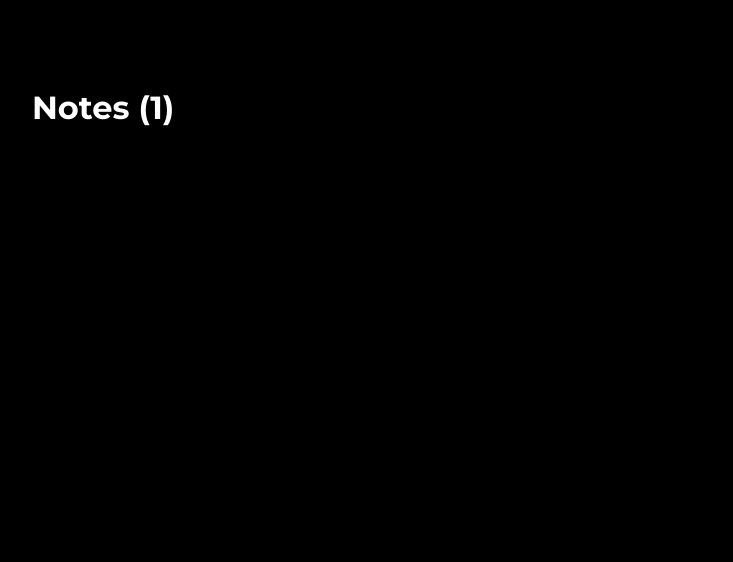
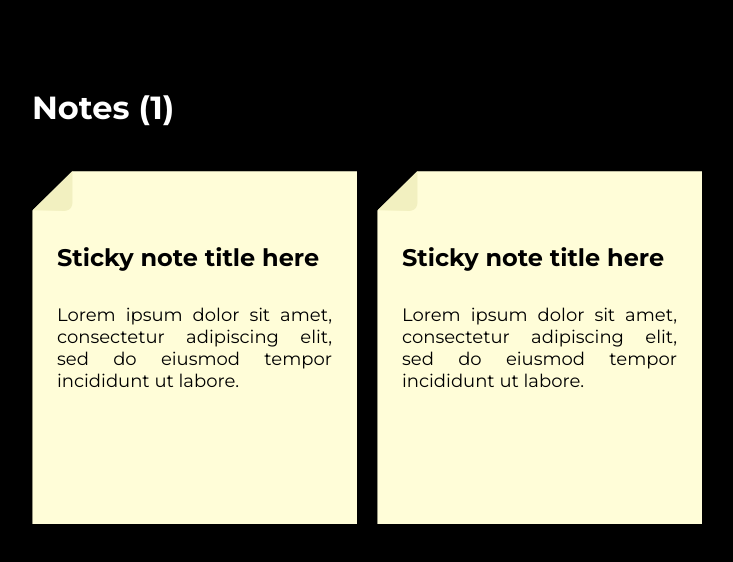
Before and after one commit to Pedromigacz/frontend_developer_exercise, a React (Create React App) app: page / in a window 1280 px wide. Shown: the top 562 px of the page, without its empty margins (8-741 px from the left). Built offline with nearby package versions, Linux system fonts and the light colour scheme.

Commit message:
populate main with mockUp postits

```diff
--- a/src/components/Main.jsx
+++ b/src/components/Main.jsx
@@ -1,10 +1,15 @@
 import React from "react";
 import styles from "../styles/Main.module.css";
+import { PostIt } from "./";
 
 const Main = () => {
   return (
     <main className={styles.main}>
       <h1 className={styles.title}>{"Notes (1)"}</h1>
+      <ul className={styles.postItContainer}>
+        <PostIt />
+        <PostIt />
+      </ul>
     </main>
   );
 };
--- a/src/index.css
+++ b/src/index.css
@@ -12,6 +12,8 @@
 
 body {
   margin: 0;
+  width: 100%;
+  min-height: 100vh;
 }
 
 ul,
--- a/src/styles/Main.module.css
+++ b/src/styles/Main.module.css
@@ -7,5 +7,13 @@
   font-size: 2rem;
   color: #fff;
   display: inline-block;
-  margin: 5.5rem 0 3.25rem 2.5rem;
+  margin: 5.5rem 0 1.5rem 2.5rem;
 }
+
+.postItContainer {
+  display: flex;
+  flex-wrap: wrap;
+  width: calc(100% - 2.5rem);
+  margin-left: 2.5rem;
+  margin-top: 0;
+}
```
